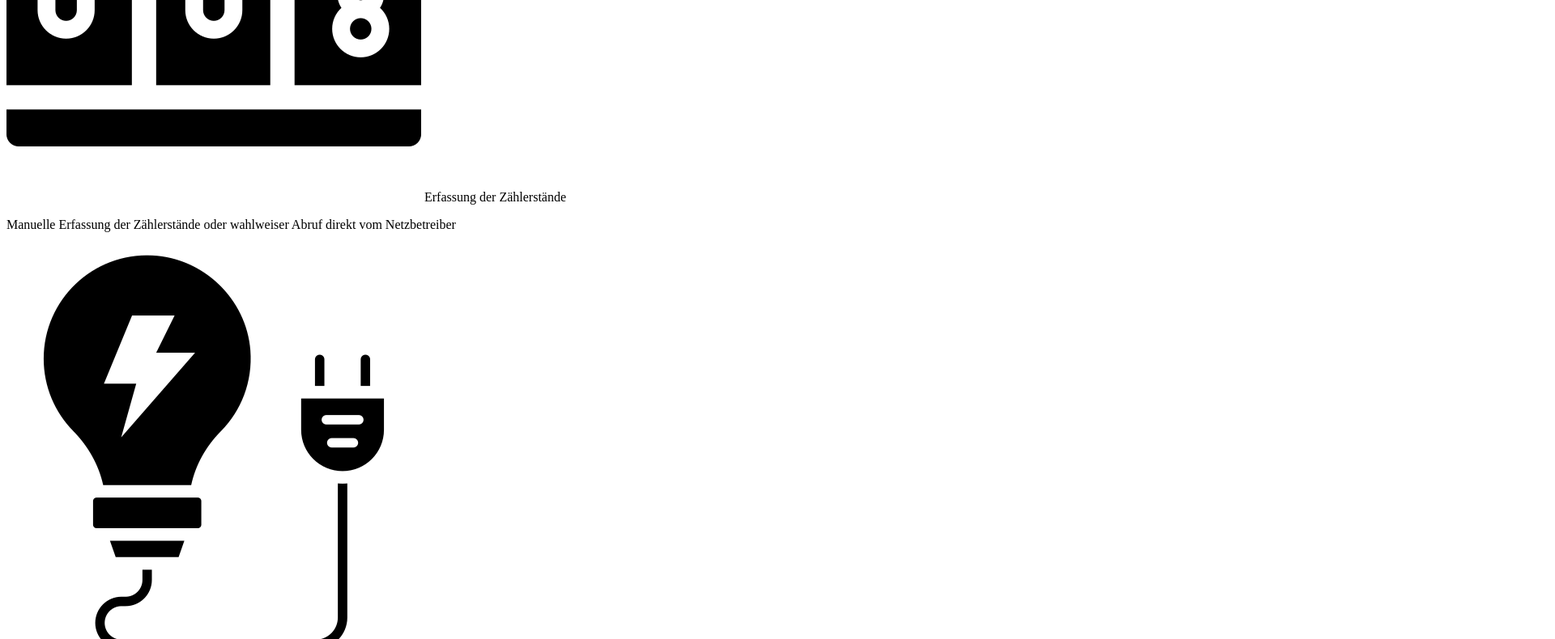
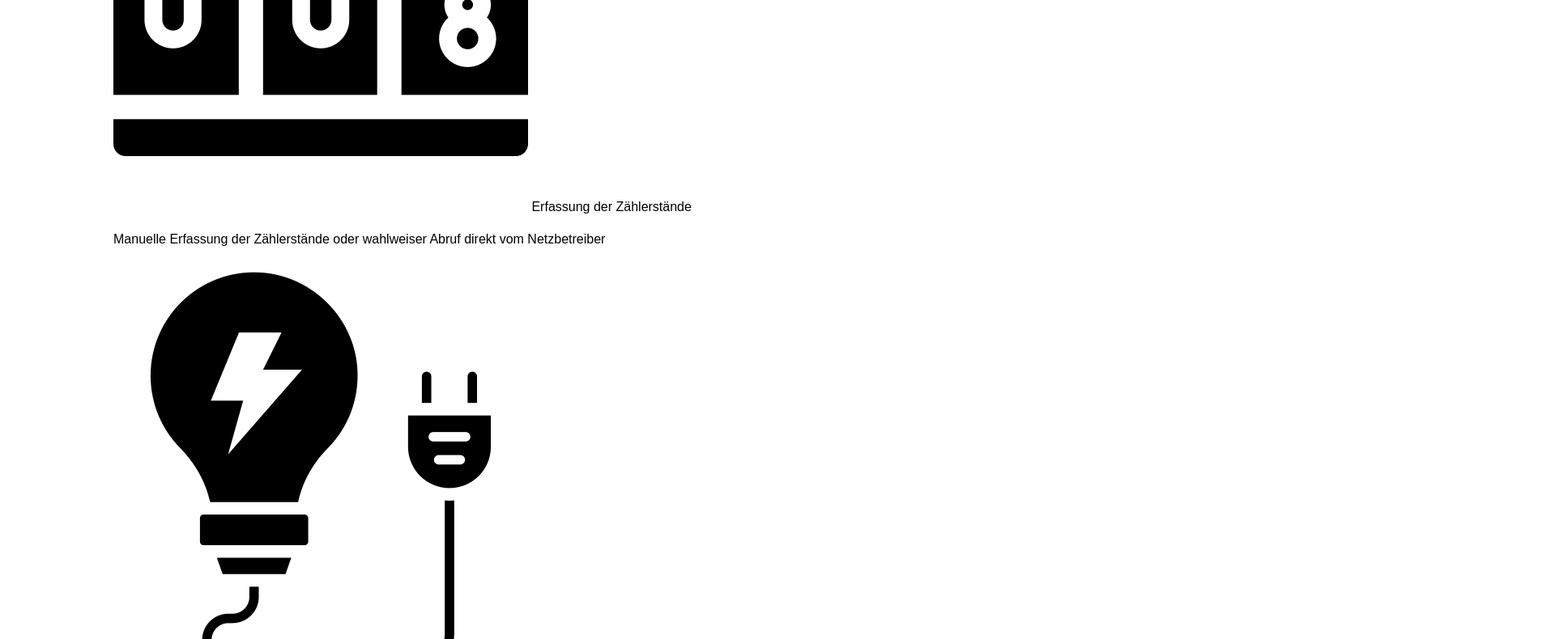
Before and after one commit to CoachAxxeT/baitando-dhbw-web-michaelF, a website: page index.html in a window 1280 px wide. Shown: the part 2010-2800 px from the top of the page at 81% size, 1920 px wide, since content can reach past the window. Drawn offline with Linux system fonts and the light colour scheme.

Commit message:
2 files modified

```diff
--- a/css/common.css
+++ b/css/common.css
@@ -0,0 +1,10 @@
+* {
+    font-family: Arial, Helvetica, sans-serif;
+    font-size: 12pt;
+    line-height: 150%;
+}
+
+.fixed-width {
+  width: 1000px;
+  margin: auto;
+}
--- a/index.html
+++ b/index.html
@@ -2,13 +2,13 @@
 <html lang="de">
 <head>
   <title>POWERTRACK</title>
-  <link rel="stylesheet" href="css/common.css"/>
+  <link rel="stylesheet" type="text/css" href="css/common.css"/>
   <link rel="stylesheet" href="css/index.css"/>
 </head>
 
 <body>
 
-<header>
+<header class="fixed-width">
   <a href="index.html">
     <img src="img/powertrack_logo.png">
   </a>
@@ -26,7 +26,7 @@
     <img src="img/banner.png">
   </div>
 
-  <div>
+  <div class="fixed-width">
     <div>
       <p>
       <img src="img/counter_dark.png">
```
